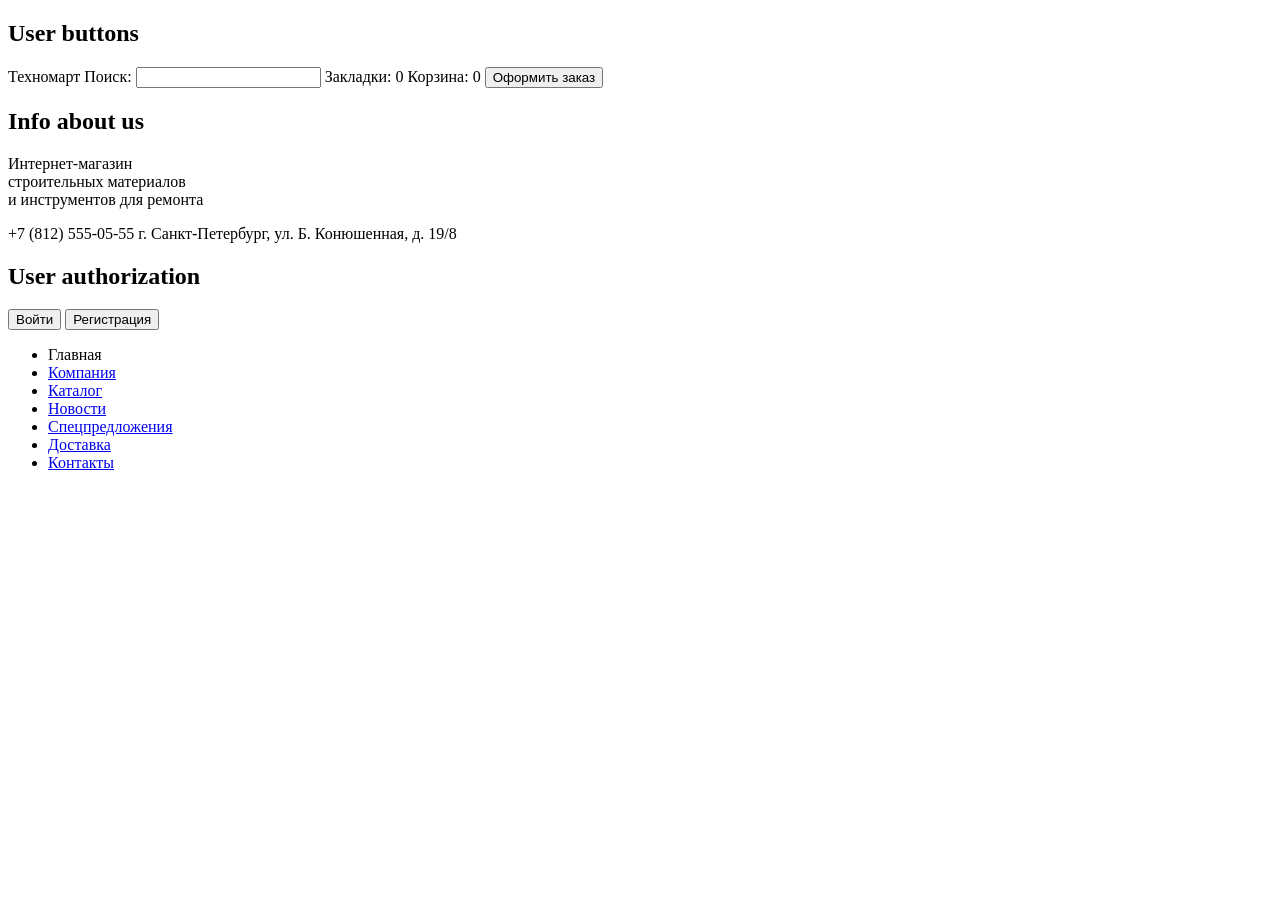
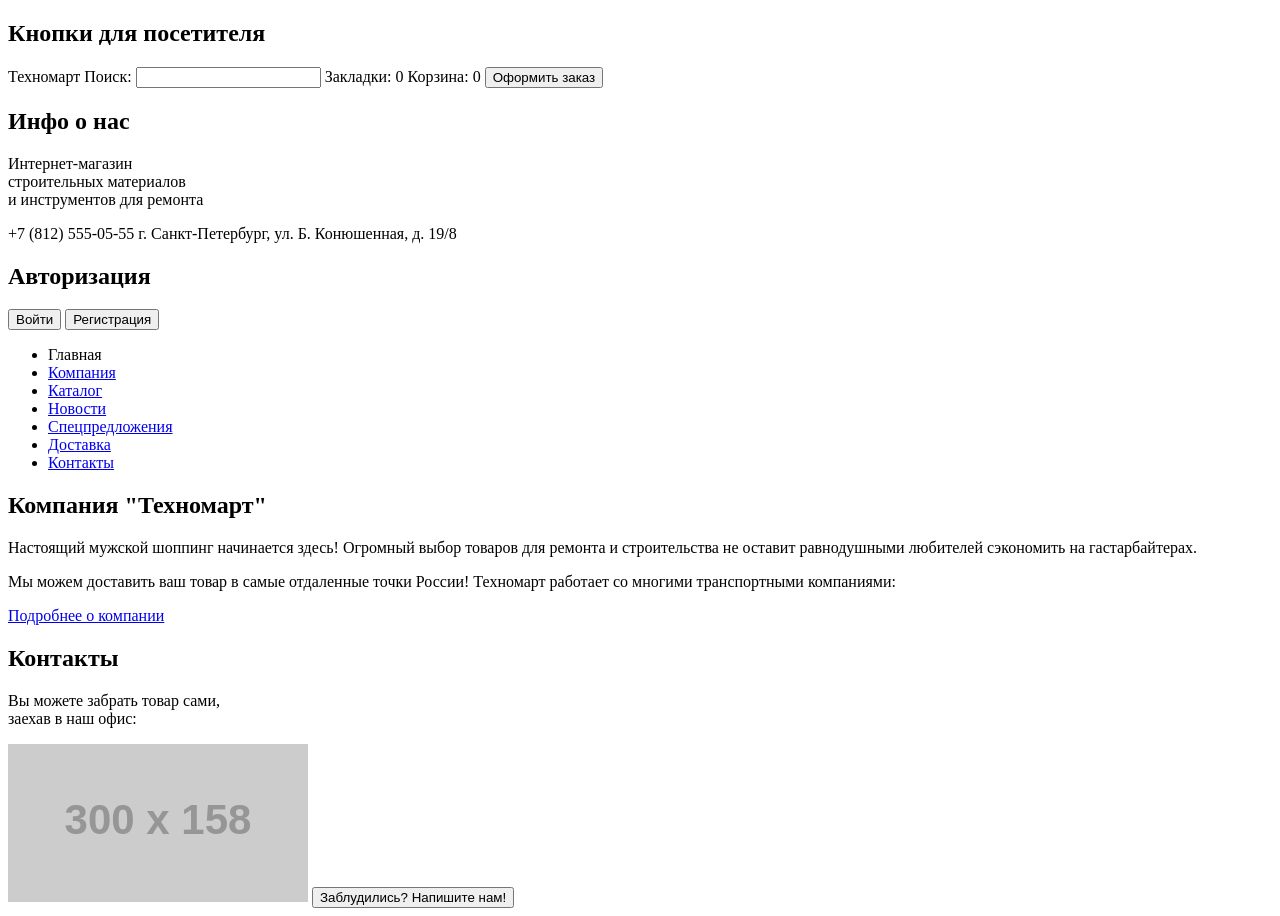
Before and after one commit to deniolp/505149-technomart-28, a plain HTML site: page index.html in a window 1280 px wide. Before the commit the page ends 800 px from the top, so only its background shows below. Drawn offline with Linux system fonts and the light colour scheme; placeholder pictures from the web are drawn by us.

Commit message:
Making first part of main

```diff
--- a/index.html
+++ b/index.html
@@ -7,7 +7,7 @@
   <body>
     <header>
       <section>
-        <h2>User buttons</h2>
+        <h2>Кнопки для посетителя</h2>
         <a>Техномарт</a>
         <label>Поиск: <input type="search"></label>
         <a>Закладки: 0</a>
@@ -16,7 +16,7 @@
       </section>
 
       <section>
-        <h2>Info about us</h2>
+        <h2>Инфо о нас</h2>
         <p>
           Интернет-магазин<br>
           строительных материалов<br>
@@ -29,7 +29,7 @@
       </section>
 
       <section>
-        <h2>User authorization</h2>
+        <h2>Авторизация</h2>
         <button>Войти</button>
         <button>Регистрация</button>
       </section>
@@ -46,5 +46,32 @@
         </ul>
       </nav>
     </header>
+
+    <main>
+      <section>
+        <h2>Компания "Техномарт"</h2>
+        <p>
+          Настоящий мужской шоппинг начинается здесь! Огромный выбор товаров для ремонта и строительства не оставит равнодушными любителей сэкономить на гастарбайтерах.
+        </p>
+
+        <p>
+          Мы можем доставить ваш товар в самые отдаленные точки России!
+          Техномарт работает со многими транспортными компаниями:
+        </p>
+        <a href="blank.html">Подробнее о компании</a>
+      </section>
+
+      <section>
+        <h2>Контакты</h2>
+        <p>
+          Вы можете забрать товар сами,<br>
+          заехав в наш офис:
+        </p>
+
+        <img src="https://via.placeholder.com/300x158" width="300" height="158" alt="Фрагмент карты с адресом">
+
+        <button>Заблудились? Напишите нам!</button>
+      </section>
+    </main>
   </body>
 </html>
```
